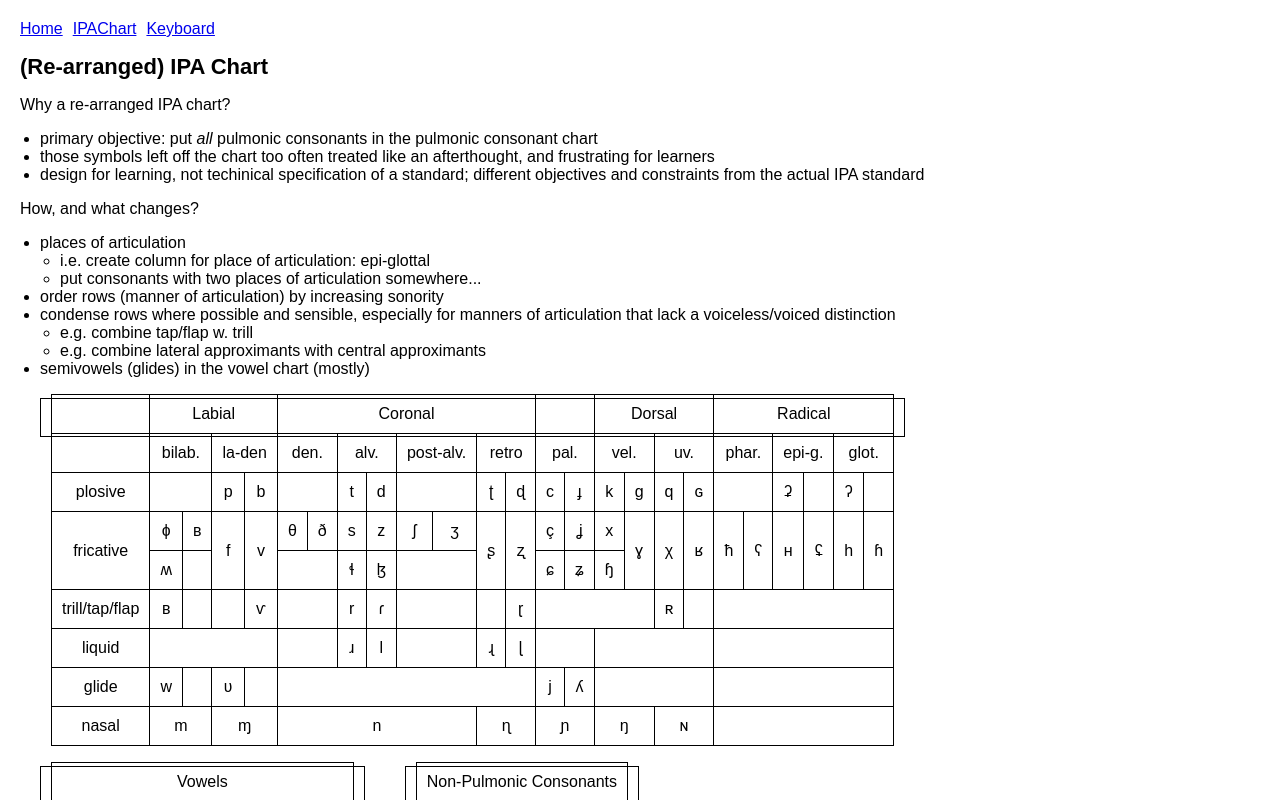
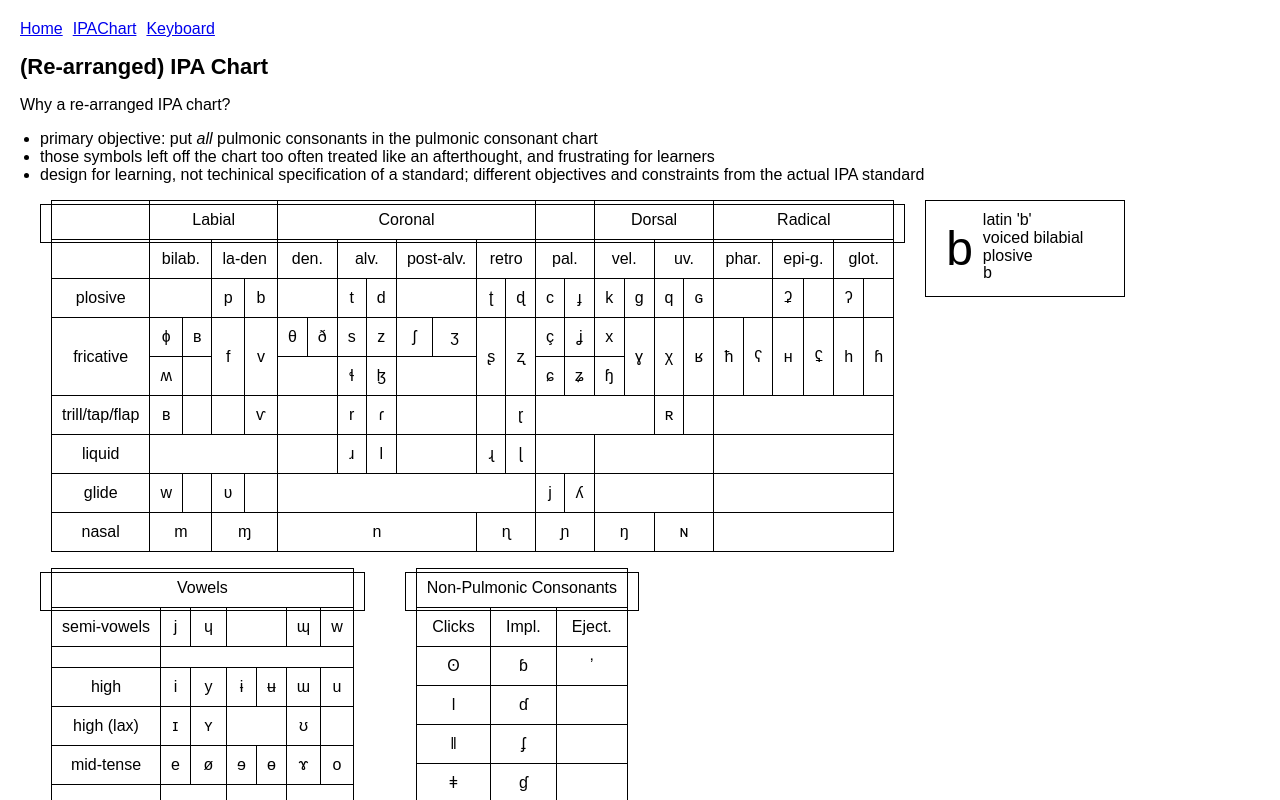
Before and after one commit to ngemily/ipa-keyboard, a React (Create React App) app: page /IPAChart in a window 1280 px wide. Shown: the top 800 px of the page. Built offline with nearby package versions, Linux system fonts and the light colour scheme.

Commit message:
+ipa card

```diff
--- a/src/IPAChart.js
+++ b/src/IPAChart.js
@@ -7,7 +7,9 @@ Why a re-arranged IPA chart?
 - those symbols left off the chart too often treated like an afterthought, and frustrating for learners
 - design for learning, not techinical specification of a standard; different
   objectives and constraints from the actual IPA standard
+`
 
+const content2 = `
 How, and what changes?
 
 - places of articulation
@@ -26,12 +28,23 @@ export default function IPAChart() {
         <h1>(Re-arranged) IPA Chart</h1>
         <Markdown>{content}</Markdown>
         <PulmonicChart />
+        <Card value="b"/>
         <p />
         <VowelChart />
         <NonPulmonicChart />
+        <p />
+        <Markdown>{content2}</Markdown>
     </div>;
 }
 
+function Card({value}) {
+    return <div className="IPACard">
+        <div className="glyph">{value}</div>
+        <div className="glyph-name">latin 'b'</div>
+        <div className="description">voiced bilabial plosive</div>
+        <div className="tipa-code">b</div>
+    </div>;
+}
 function IPAEntry({value, colSpan, rowSpan}) {
     // TODO: show key sequence on hover
     return <td colSpan={colSpan} rowSpan={rowSpan}>{value}</td>;
--- /dev/null
+++ b/src/assets/css/chart.css
@@ -0,0 +1,32 @@
+.IPAChart {
+    display: inline;
+}
+.IPAChart tr,
+.IPAChart td,
+.IPAChart {
+    border: 1px solid #000000;
+    border-collapse: collapse;
+    padding: 10px;
+    margin: 20px;
+    text-align: center;
+}
+.IPACard {
+    display: inline-block;
+    border: 1px solid #000000;
+    padding: 10px;
+    width: 200px;
+    vertical-align: top;
+}
+.IPACard .glyph {
+    font-size: 48px;
+    float: left;
+    padding: 10px;
+}
+.IPACard .glyph-name {
+}
+.IPACard .description {
+    text-indent: 1em hanging;
+}
+.IPACard .tipa-code {
+    font-family: Courier New;
+}
--- a/src/assets/css/styles.css
+++ b/src/assets/css/styles.css
@@ -46,21 +46,6 @@ ul {
   padding-inline-start: 20px;
 }
 
-.IPAChart {
-    display: inline;
-}
-.IPAChart tr,
-.IPAChart td,
-.IPAChart {
-    border: 1px solid #000000;
-    border-collapse: collapse;
-    padding: 10px;
-    margin: 20px;
-    text-align: center;
-}
-.IPAPlace {
-}
-
 .key-tooltip{
     display: flex;
 }
--- a/src/index.js
+++ b/src/index.js
@@ -4,6 +4,7 @@ import {BrowserRouter, Routes, Route, Navigate} from "react-router";
 import "./assets/css/styles.css";
 import "./assets/css/layers.css";
 import "./assets/css/nav.css";
+import "./assets/css/chart.css";
 
 import App from "./App";
 import Nav from "./Nav";
```
